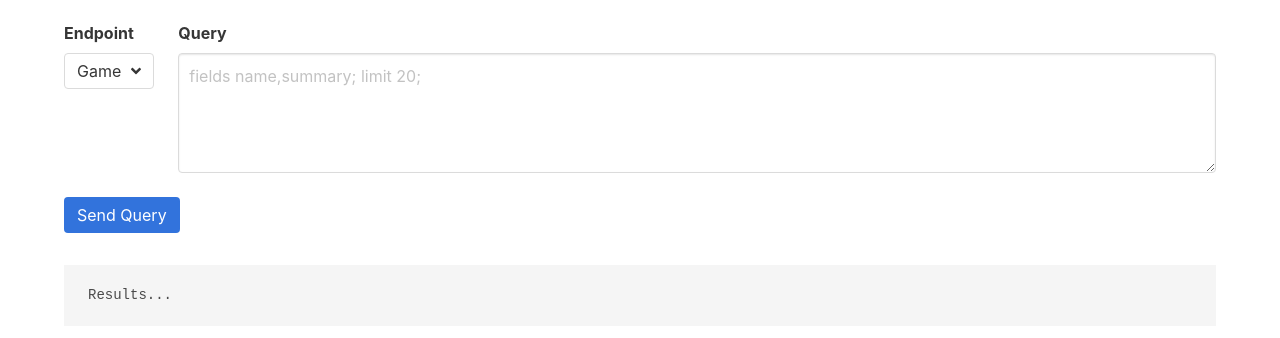
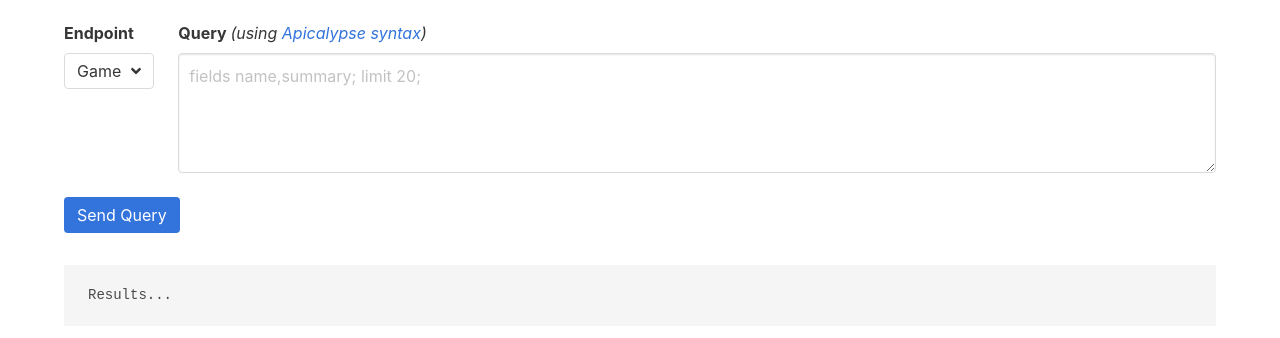
Before and after one commit to evild70/igdb-js-proxy, a plain HTML site: page index.html in a window 1280 px wide. Shown: the part 102-440 px from the top of the page. Drawn offline with nearby package versions, Linux system fonts and the light colour scheme.

Commit message:
Added context to Query label

```diff
--- a/index.html
+++ b/index.html
@@ -70,7 +70,7 @@
                 <div class="column">
                     <div class="field">
                         <div class="label is-normal">
-                            <label class="label" for="query-field">Query</label>
+                            <label class="label" for="query-field">Query <span class="has-text-weight-normal is-italic">(using <a href="https://apicalypse.io/syntax/" target="_blank">Apicalypse syntax</a>)</span></label>
                         </div>
                         <div class="field-body">
                             <div class="field">
```
